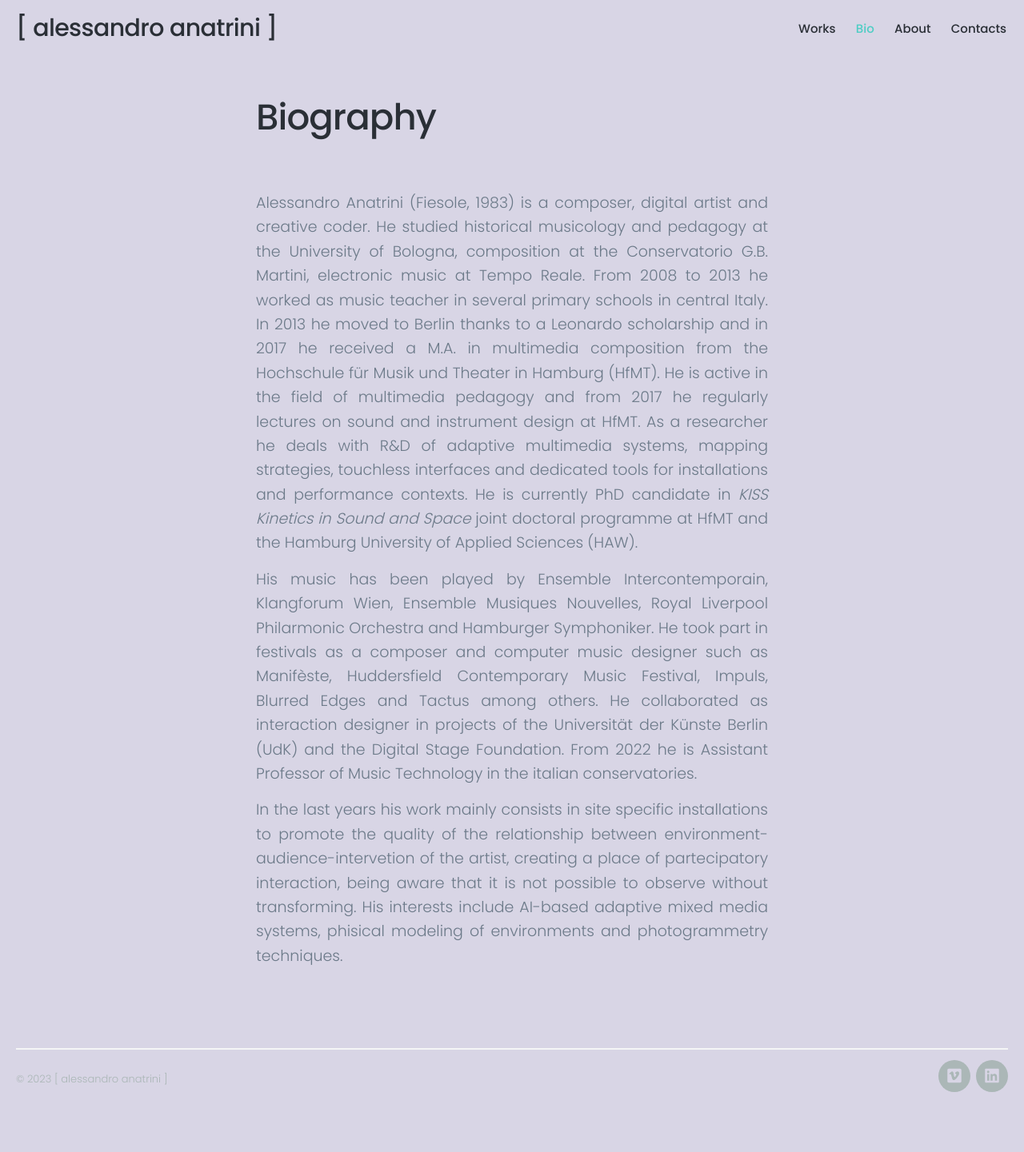
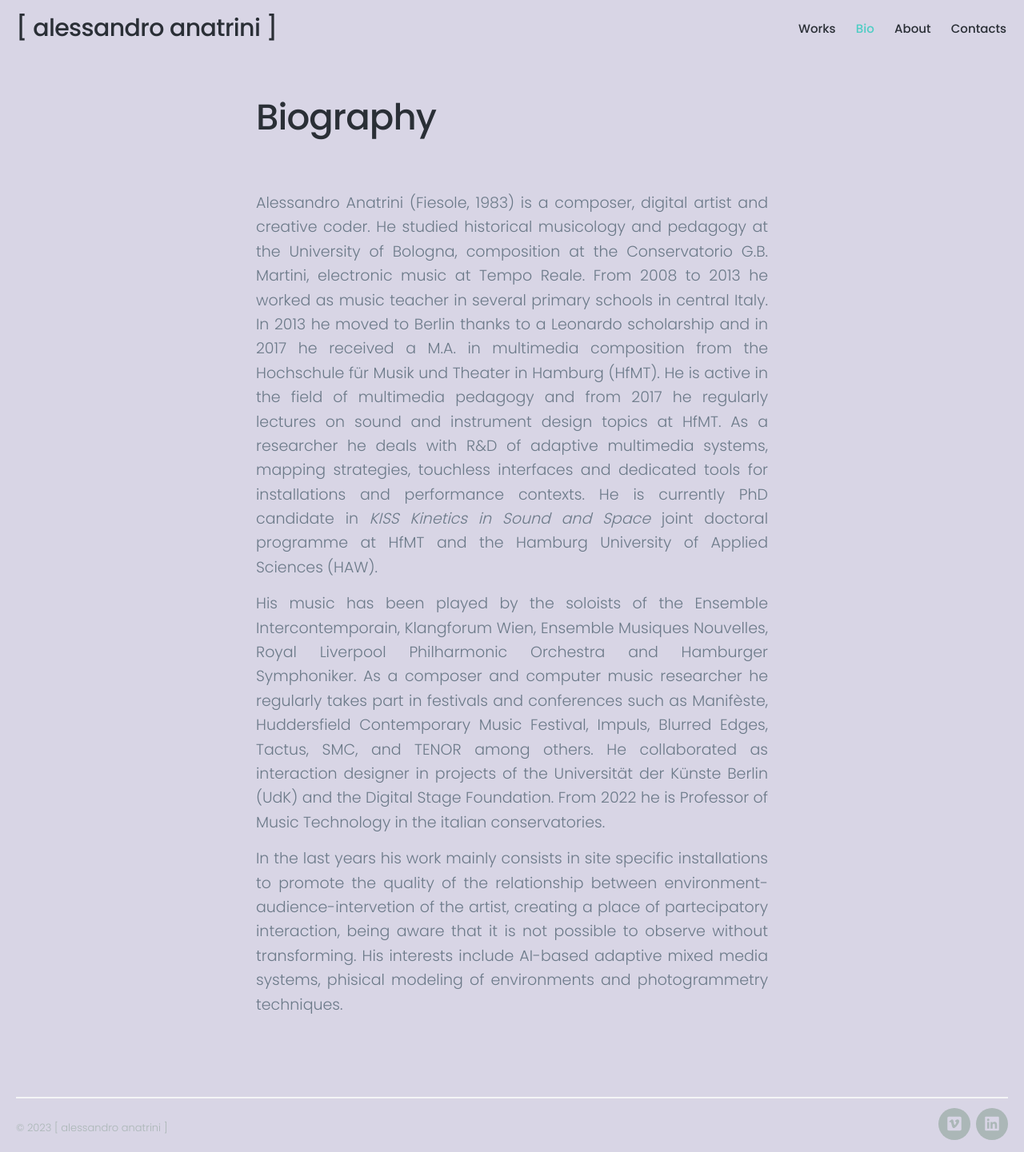
Before and after one commit to al-anatrini/al-anatrini.github.io, a Jekyll site: the page built from _pages/bio.md, in a window 1280 px wide. Shown: the whole page at 80% size. Built offline with Jekyll 4.4.1, drawn with Linux system fonts in a browser that asks for light colours; nearby versions of some CDN libraries; before the commit the page ends 1380 px from its top, so only the background shows below that.

Commit message:
update bio

```diff
--- a/_pages/bio.md
+++ b/_pages/bio.md
@@ -7,11 +7,11 @@ featured_image: ''
 
 Alessandro Anatrini (Fiesole, 1983) is a composer, digital artist and creative coder. He studied historical musicology and pedagogy at the University of Bologna, composition at the Conservatorio G.B. Martini, electronic music at Tempo Reale.
 From 2008 to 2013 he worked as music teacher in several primary schools in central Italy. In 2013 he moved to Berlin thanks to a Leonardo scholarship and in 2017 he received a M.A. in multimedia composition from the Hochschule für Musik und Theater in Hamburg (HfMT).
-He is active in the field of multimedia pedagogy and from 2017 he regularly lectures on sound and instrument design at HfMT. As a researcher he deals with R&D of adaptive multimedia systems, mapping strategies, touchless interfaces and dedicated tools for installations and performance contexts. He is currently PhD candidate in _KISS Kinetics in Sound and Space_ joint doctoral programme at HfMT and the Hamburg University of Applied Sciences (HAW).
+He is active in the field of multimedia pedagogy and from 2017 he regularly lectures on sound and instrument design topics at HfMT. As a researcher he deals with R&D of adaptive multimedia systems, mapping strategies, touchless interfaces and dedicated tools for installations and performance contexts. He is currently PhD candidate in _KISS Kinetics in Sound and Space_ joint doctoral programme at HfMT and the Hamburg University of Applied Sciences (HAW).
 {: style="text-align: justify;"}
 
-His music has been played by Ensemble Intercontemporain, Klangforum Wien, Ensemble Musiques Nouvelles, Royal Liverpool Philarmonic Orchestra and Hamburger Symphoniker. He took part in festivals as a composer and computer music designer such as Manifèste, Huddersfield Contemporary Music Festival, Impuls, Blurred Edges and Tactus among others.
-He collaborated as interaction designer in projects of the Universität der Künste Berlin (UdK) and the Digital Stage Foundation. From 2022 he is Assistant Professor of Music Technology in the italian conservatories.
+His music has been played by the soloists of the Ensemble Intercontemporain, Klangforum Wien, Ensemble Musiques Nouvelles, Royal Liverpool Philharmonic Orchestra and Hamburger Symphoniker. As a composer and computer music researcher he regularly takes part in festivals and conferences such as Manifèste, Huddersfield Contemporary Music Festival, Impuls, Blurred Edges, Tactus, SMC, and TENOR among others.
+He collaborated as interaction designer in projects of the Universität der Künste Berlin (UdK) and the Digital Stage Foundation. From 2022 he is Professor of Music Technology in the italian conservatories.
 {: style="text-align: justify;"}
 
 In the last years his work mainly consists in site specific installations to promote the quality of the relationship between environment-audience-intervetion of the artist, creating a place of partecipatory interaction, being aware that it is not possible to observe without transforming.
```
